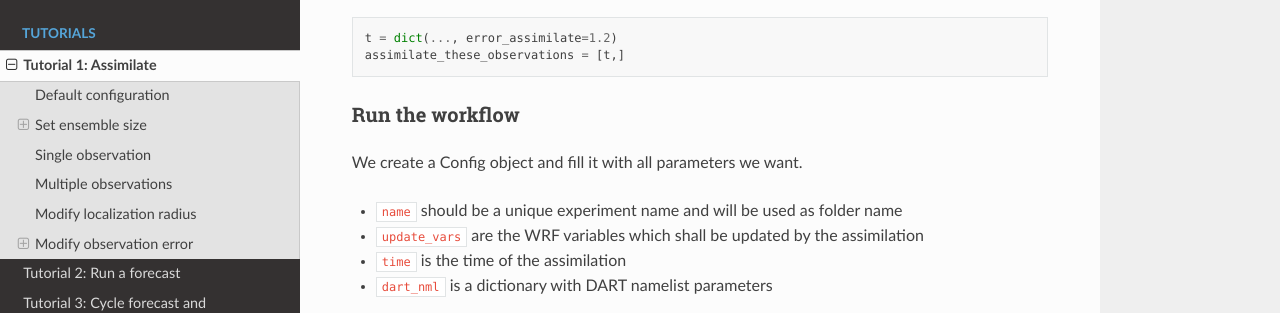
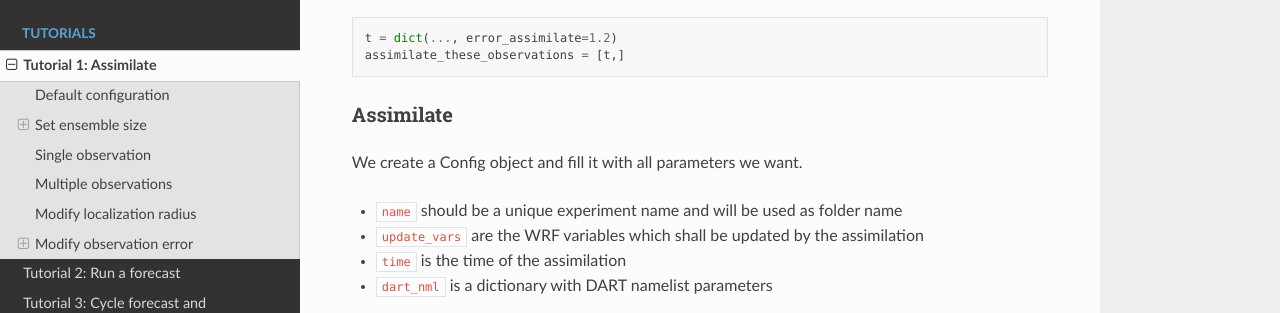
Before and after one commit to lkugler/DART-WRF, a Sphinx documentation site: the page built from docs/source/t1.rst, in a window 1280 px wide and 900 px high, scrolled down 2297 px. Shown: the part 159-472 px from the top of the window. Built offline with Sphinx 7.4.7 and the Read the Docs theme 3.1.0, drawn with Linux system fonts in a browser that asks for light colours.

Commit message:
Edit t1.rst

```diff
--- a/docs/source/t1.rst
+++ b/docs/source/t1.rst
@@ -43,7 +43,7 @@
 
 
 Select observations
---------------------
+===================
 
 * To create observations one by one, follow the instructions in the DART documentation for the ``perfect_model_obs`` program.
 * To use existing obs_seq files, set ``assimilate_existing_obsseq = '/jetfs/scratch/username/obs/%Y-%m-%d_%H:%M_obs_seq.out'`` where time-placeholders (``%Y-%m-%d_%H:%M``) are filled in later, depending on the assimilation time.
@@ -131,8 +131,8 @@
     assimilate_these_observations = [t,]
 
 
-Run the workflow
-----------------
+Assimilate
+==========
 
 We create a Config object and fill it with all parameters we want.
 
```
